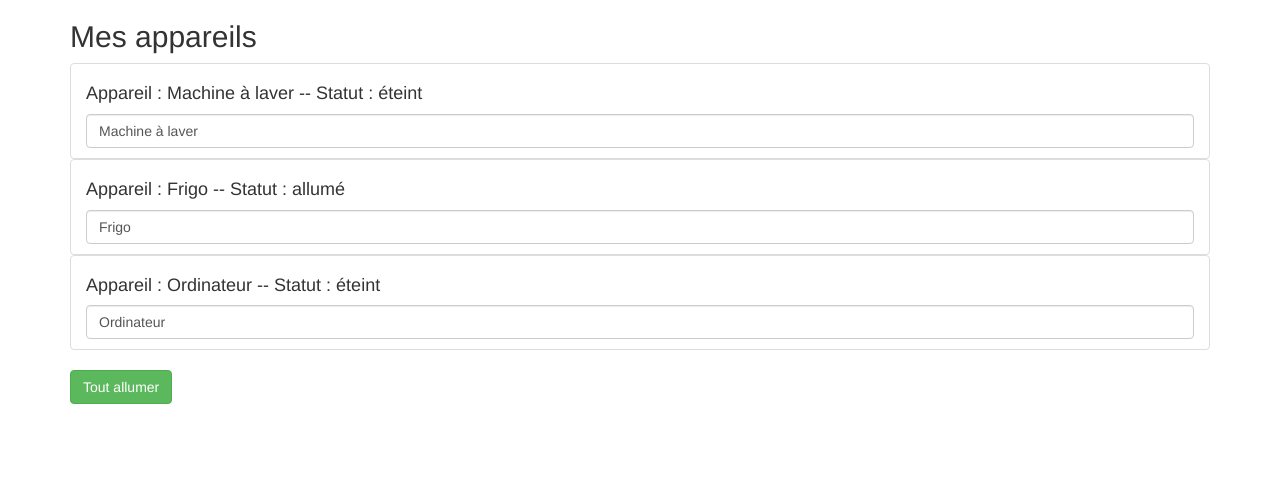
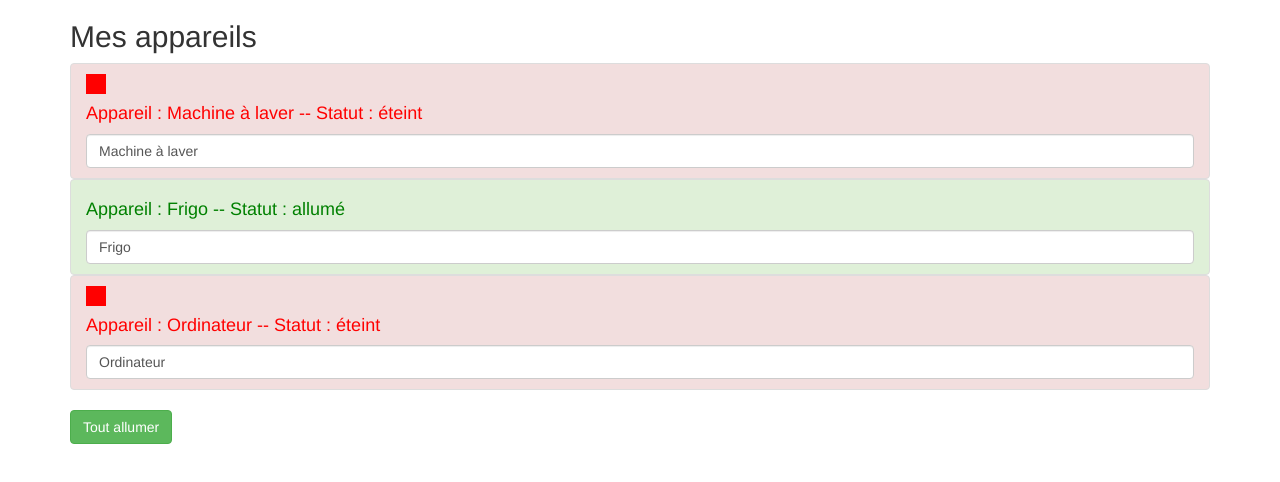
Before and after one commit to Kaelyscius/angular-tutorial, an Angular app: page / in a window 1280 px wide. Shown: the top 482 px of the page. Built offline with nearby package versions, Linux system fonts and the light colour scheme.

Commit message:
chapter : structure Document with directives

```diff
--- a/src/app/app.component.html
+++ b/src/app/app.component.html
@@ -1,27 +1,41 @@
+<!--<div class="container">-->
+
+  <!--<div class="row">-->
+
+    <!--<div class="col-xs-12">-->
+
+      <!--<h2>Mes appareils</h2>-->
+
+      <!--<ul class="list-group">-->
+        <!--&lt;!&ndash;<app-appareil appareilName="Machine à laver"></app-appareil>&ndash;&gt;-->
+        <!--&lt;!&ndash;<app-appareil appareilName="Frigo"></app-appareil>&ndash;&gt;-->
+        <!--&lt;!&ndash;<app-appareil appareilName="Ordinateur"></app-appareil>&ndash;&gt;-->
+
+        <!--&lt;!&ndash;On peut directement bind des données sur les inputs&ndash;&gt;-->
+        <!--<app-appareil [appareilName]="appareilOne" [appareilStatus]="'éteint'"></app-appareil>-->
+        <!--<app-appareil [appareilName]="appareilTwo" [appareilStatus]="'allumé'"></app-appareil>-->
+        <!--<app-appareil [appareilName]="appareilThree" [appareilStatus]="'éteint'"></app-appareil>-->
+      <!--</ul>-->
+
+      <!--<button class="btn btn-success"-->
+              <!--[disabled]="!isAuth"-->
+              <!--(click)="onAllumer()">Tout allumer</button>-->
+    <!--</div>-->
+  <!--</div>-->
+<!--</div>-->
+
 <div class="container">
-
   <div class="row">
-
     <div class="col-xs-12">
-
       <h2>Mes appareils</h2>
-
       <ul class="list-group">
-        <!--<app-appareil appareilName="Machine à laver"></app-appareil>-->
-        <!--<app-appareil appareilName="Frigo"></app-appareil>-->
-        <!--<app-appareil appareilName="Ordinateur"></app-appareil>-->
-
-        <!--On peut directement bind des données sur les inputs-->
-        <app-appareil [appareilName]="appareilOne" [appareilStatus]="'éteint'"></app-appareil>
-        <app-appareil [appareilName]="appareilTwo" [appareilStatus]="'allumé'"></app-appareil>
-        <app-appareil [appareilName]="appareilThree" [appareilStatus]="'éteint'"></app-appareil>
+        <app-appareil  *ngFor="let appareil of appareils"
+                       [appareilName]="appareil.name"
+                       [appareilStatus]="appareil.status"></app-appareil>
       </ul>
-
       <button class="btn btn-success"
               [disabled]="!isAuth"
               (click)="onAllumer()">Tout allumer</button>
     </div>
-
   </div>
-
 </div>
--- a/src/app/app.component.ts
+++ b/src/app/app.component.ts
@@ -7,9 +7,21 @@ import { Component } from '@angular/core';
 })
 export class AppComponent {
   isAuth = false;
-  appareilOne = 'Machine à laver';
-  appareilTwo = 'Frigo';
-  appareilThree = 'Ordinateur';
+  // Liste des appareils que l'on pourrait récupérer d'une base
+  appareils = [
+    {
+      name: 'Machine à laver',
+      status: 'éteint'
+    },
+    {
+      name: 'Frigo',
+      status: 'allumé'
+    },
+    {
+      name: 'Ordinateur',
+      status: 'éteint'
+    }
+  ];
 
   constructor() {
     setTimeout(
--- a/src/app/appareil/appareil.component.html
+++ b/src/app/appareil/appareil.component.html
@@ -1,5 +1,9 @@
-<li class="list-group-item">
-  <h4>Appareil : {{ appareilName }} -- Statut : {{ getStatus() }}</h4>
+<li [ngClass]="{'list-group-item': true,
+                'list-group-item-success': appareilStatus === 'allumé',
+                'list-group-item-danger': appareilStatus === 'éteint'}">
+  <div style="width:20px;height:20px;background-color:red;"
+       *ngIf="appareilStatus === 'éteint'"></div>
+  <h4 [ngStyle]="{color: getColor()}">Appareil : {{ appareilName }} -- Statut : {{ getStatus() }}</h4>
   <!--Pour pouvoir utiliser le two-way binding-->
   <input type="text" class="form-control" [(ngModel)]="appareilName">
 </li>
--- a/src/app/appareil/appareil.component.ts
+++ b/src/app/appareil/appareil.component.ts
@@ -19,4 +19,11 @@ export class AppareilComponent implements OnInit {
     return this.appareilStatus;
   }
 
+  getColor() {
+    if (this.appareilStatus === 'allumé') {
+      return 'green';
+    } else if (this.appareilStatus === 'éteint') {
+      return 'red';
+    }
+  }
 }
```
